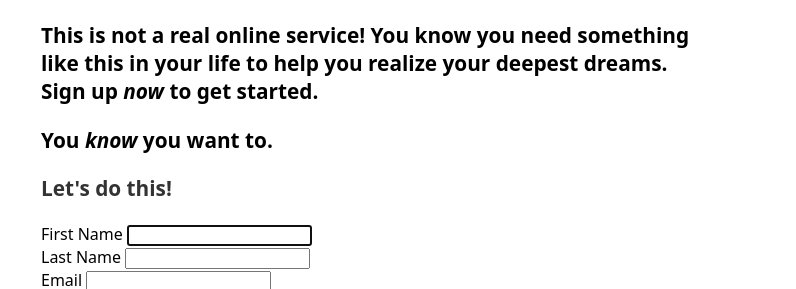
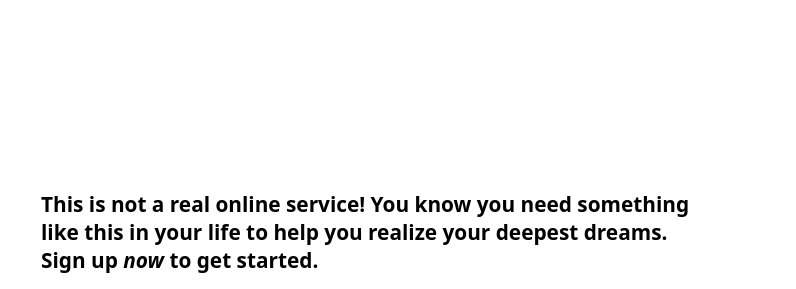
Before and after one commit to tg0xff/sign-up-form, a plain HTML site: page index.html in a window 1280 px wide. Shown: the top 289 px of the page, 484-1280 px from the left. Drawn offline with Linux system fonts and the light colour scheme; a web font is replaced by a local one.

Commit message:
Add padding for info text

```diff
--- a/styles.css
+++ b/styles.css
@@ -68,3 +68,7 @@ main > * {
 form .fomo {
   color: #333;
 }
+
+main > .fomo:first-child {
+  margin-top: 190px;
+}
```
